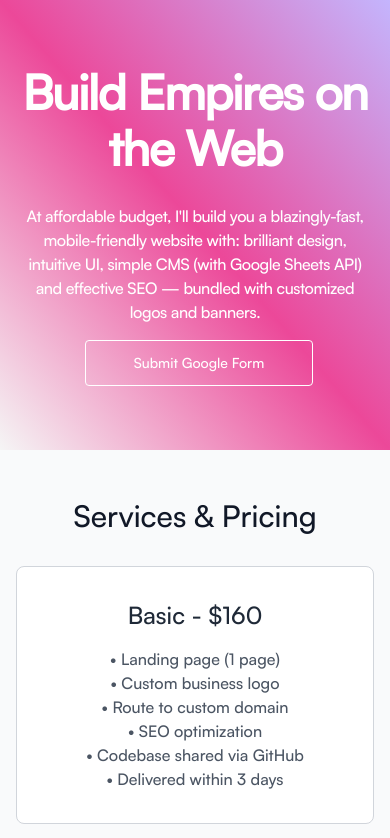
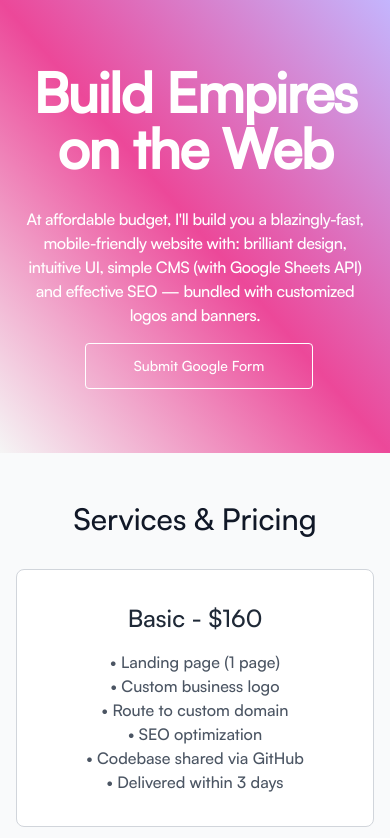
Before and after one commit to BianLee/website-business, a Next.js app: page / in a window 390 px wide. Shown: the top 838 px of the page. Built offline with nearby package versions, Linux system fonts and the light colour scheme.

Commit message:
plz work

```diff
--- a/components/header.js
+++ b/components/header.js
@@ -15,7 +15,7 @@ export default function Header() {
           >
             <div className="inline-block mb-2">
               <div
-                class="text-white inline-block text-5xl lg:text-7xl sm:text-[55px]"
+                class="text-white inline-block text-[55px] lg:text-7xl sm:text-[55px]"
                 style={{ lineHeight: "3.5rem" }}
               >
                 Build Empires on the Web
```
